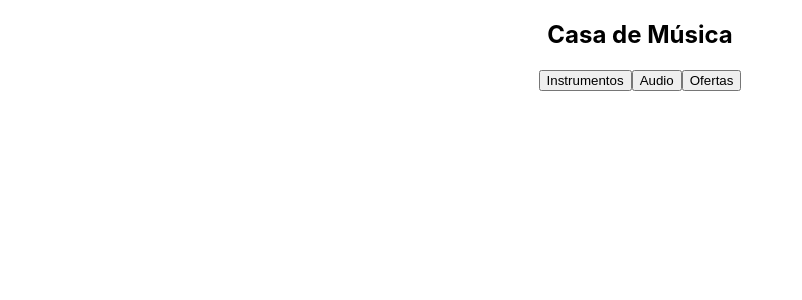
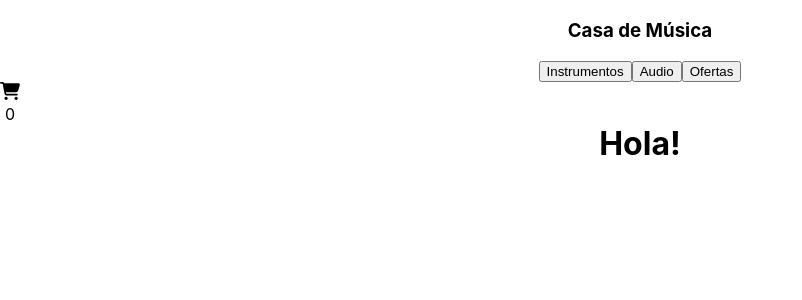
Before and after one commit to FacuM87/CasaDeMusica-React, a React (Create React App) app: page / in a window 1280 px wide. Shown: the top 300 px of the page, without its empty margins (0-802 px from the left). Built offline with nearby package versions, Linux system fonts and the light colour scheme.

Commit message:
incorpora componentes

```diff
--- a/src/App.css
+++ b/src/App.css
@@ -2,37 +2,8 @@
   text-align: center;
 }
 
-.App-logo {
-  height: 40vmin;
-  pointer-events: none;
+.cartWidget{
+  width: 20px;
+  height: 20px;
+  text-align: center;
 }
-
-@media (prefers-reduced-motion: no-preference) {
-  .App-logo {
-    animation: App-logo-spin infinite 20s linear;
-  }
-}
-
-.App-header {
-  background-color: #282c34;
-  min-height: 100vh;
-  display: flex;
-  flex-direction: column;
-  align-items: center;
-  justify-content: center;
-  font-size: calc(10px + 2vmin);
-  color: white;
-}
-
-.App-link {
-  color: #61dafb;
-}
-
-@keyframes App-logo-spin {
-  from {
-    transform: rotate(0deg);
-  }
-  to {
-    transform: rotate(360deg);
-  }
-}
--- a/src/App.js
+++ b/src/App.js
@@ -1,12 +1,13 @@
 import NavBar from "./components/NavBar/NavBar"
+import ItemListContainer from "./components/ItemListContainer/ItemListContainer"
 import './App.css';
 
 function App() {
   return (
     <div className="App">
       <NavBar />
+      <ItemListContainer greeting={"Hola!"}/>
     </div>
-
   );
 }
 
--- a/src/components/CartWidget/CartWidget.js
+++ b/src/components/CartWidget/CartWidget.js
@@ -0,0 +1,13 @@
+import cart from "./assets/cart.svg"
+
+const CartWidget = () => {
+    return (
+        <div className="cartWidget">
+            <img src={cart} alt="carrito" />
+            0
+        </div>
+
+    )
+}
+
+export default CartWidget
--- a/src/components/ItemListContainer/ItemListContainer.js
+++ b/src/components/ItemListContainer/ItemListContainer.js
@@ -0,0 +1,13 @@
+
+
+const ItemListContainer = ({greeting}) => {
+    return(
+        <div>
+            <h1>
+                {greeting}
+            </h1>
+        </div>
+    )
+}
+
+export default ItemListContainer
--- a/src/components/NavBar/NavBar.js
+++ b/src/components/NavBar/NavBar.js
@@ -1,11 +1,17 @@
+import CartWidget from "../CartWidget/CartWidget"
+
 const NavBar = () => {
     return (
         <nav>
-            <h1>Casa de Música</h1>
-            <button>Instrumentos</button>
-            <button>Audio</button>
-            <button>Ofertas</button>
+            <h3>Casa de Música</h3>
+            <div>
+                <button>Instrumentos</button>
+                <button>Audio</button>
+                <button>Ofertas</button>
+            </div>
+            <CartWidget />
         </nav>
+
     )
 }
 
```
Also changed, not shown: src/components/CartWidget/assets/cart.svg (added).
